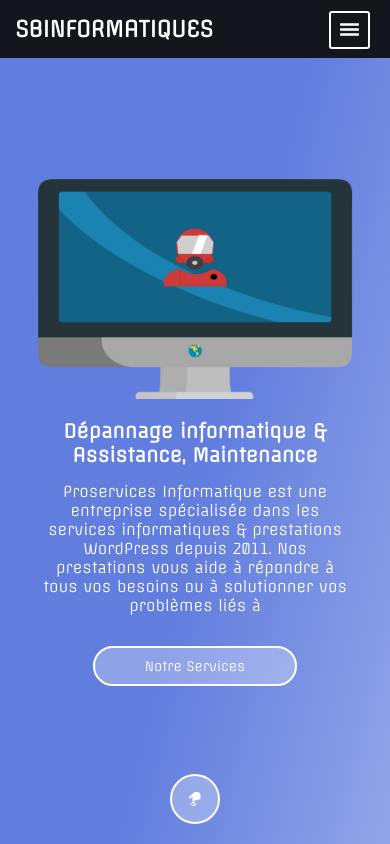
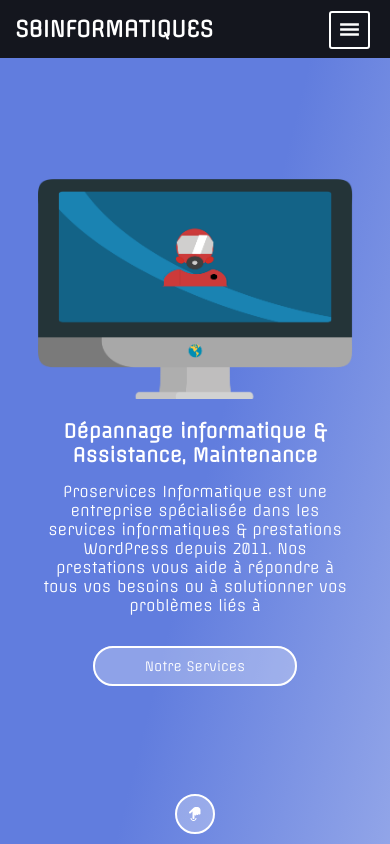
Before and after one commit to onlymachiavelli/sbinformatiques, a Next.js app: page / in a window 390 px wide. Shown: the top 844 px of the page. Built offline with nearby package versions, Linux system fonts and the light colour scheme.

Commit message:
fixing handdown

```diff
--- a/styles/Home.module.css
+++ b/styles/Home.module.css
@@ -107,7 +107,7 @@
   width: 100%;
   text-align: center;
   position: absolute;
-  bottom: 40px;
+  bottom: 20px;
 }
 .explore button {
   color: #fff;
@@ -118,8 +118,8 @@
   display: block;
   transition-duration: 0.5s;
   margin:auto;
-  width:50px;
-  height:50px;
+  width:40px;
+  height:40px;
   padding-top:5px;
   padding-left: 7px;
   cursor: pointer;
@@ -245,7 +245,7 @@
     margin-top: 15px;
   }
   .explore{
-    bottom: 20px;
+    bottom: 10px;
   }
 }
 
@@ -309,6 +309,9 @@
   #card_txt{
     font-size:15px;
   }
+  .card:hover{
+    margin-top: 20px !important;
+  }
 }
 
 @media(max-width:1018px){
```
